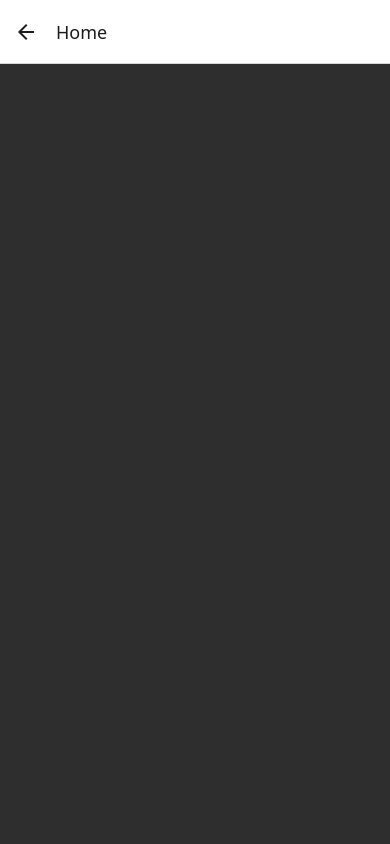
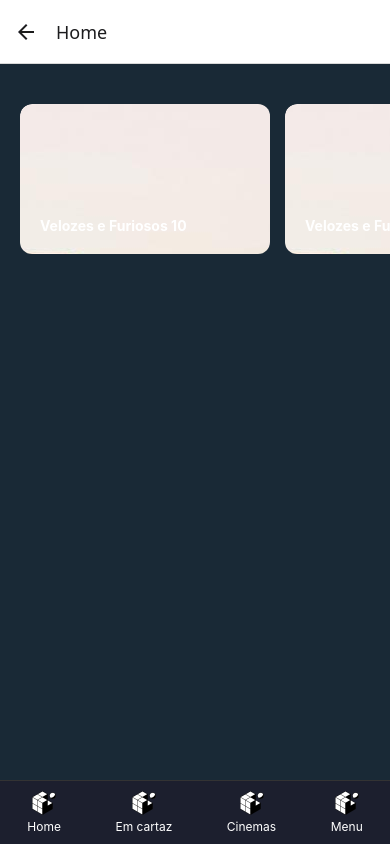
Before and after one commit to rodrigosantana24/projeto-dsi, a React Native app: screen /Home in a window 390 px wide. Built offline with nearby package versions, Linux system fonts and the light colour scheme.

Commit message:
Criacao movieCard e BottomTab

```diff
--- /dev/null
+++ b/src/components/BottomTab.jsx
@@ -0,0 +1,41 @@
+import React from 'react';
+import { View, TouchableOpacity, Image, Text, StyleSheet } from 'react-native';
+
+export default function BottomTab() {
+  return (
+    <View style={styles.bottomTab}>
+      <TouchableOpacity style={styles.tabItem}>
+        <Image source={require('../assets/favicon.png')} style={styles.tabIcon} />
+        <Text style={styles.tabText}>Home</Text>
+      </TouchableOpacity>
+      <TouchableOpacity style={styles.tabItem}>
+        <Image source={require('../assets/favicon.png')} style={styles.tabIcon} />
+        <Text style={styles.tabText}>Em cartaz</Text>
+      </TouchableOpacity>
+      <TouchableOpacity style={styles.tabItem}>
+        <Image source={require('../assets/favicon.png')} style={styles.tabIcon} />
+        <Text style={styles.tabText}>Cinemas</Text>
+      </TouchableOpacity>
+      <TouchableOpacity style={styles.tabItem}>
+        <Image source={require('../assets/favicon.png')} style={styles.tabIcon} />
+        <Text style={styles.tabText}>Menu</Text>
+      </TouchableOpacity>
+    </View>
+  );
+}
+
+const styles = StyleSheet.create({
+  bottomTab: {
+    flexDirection: 'row',
+    justifyContent: 'space-around',
+    alignItems: 'center',
+    backgroundColor: '#1C1F2E',
+    paddingVertical: 10,
+    borderTopWidth: 1,
+    borderTopColor: '#333',
+  },
+  tabItem: { alignItems: 'center' },
+  tabIcon: { width: 24, height: 24, marginBottom: 4 },
+  tabText: { color: 'white', fontSize: 12 },
+  placeholderTabItem: { width: 50, height: 40 },
+});
--- /dev/null
+++ b/src/components/MovieCard.jsx
@@ -0,0 +1,39 @@
+import React from 'react';
+import { View, ImageBackground, Text, StyleSheet } from 'react-native';
+
+export default function MovieCard({ title, image }) {
+  return (
+    <View style={styles.card}>
+      <ImageBackground source={image} style={styles.image} imageStyle={styles.imageStyle}>
+        <View style={styles.textContainer}>
+            <Text style={styles.title}>{title}</Text>
+        </View>
+      </ImageBackground>
+    </View>
+  );
+}
+
+const styles = StyleSheet.create({
+    card: {
+      width: 250,
+      height: 150,
+      borderRadius: 12,
+      overflow: 'hidden',
+      marginRight: 15,
+    },
+    image: {
+      flex: 1,
+      justifyContent: 'flex-end',
+    },
+    imageStyle: {
+      borderRadius: 12,
+    },
+    textContainer: {
+      padding: 20,
+    },
+    title: {
+      color: 'white',
+      fontSize: 14,
+      fontWeight: 'bold',
+    }
+  });
--- a/src/screens/HomeScreen.jsx
+++ b/src/screens/HomeScreen.jsx
@@ -1,5 +1,25 @@
 import React from 'react';
-import { View, StyleSheet } from 'react-native';
+import { View, StyleSheet, FlatList} from 'react-native';
+import MovieCard from '../components/MovieCard';
+import BottomTab from '../components/BottomTab';
+
+const movieListTest = [
+  {
+    title: 'Velozes e Furiosos 10',
+    image: require('../assets/velozes_furiosos.jpg'),
+    rating: 4.7,
+  },
+  {
+    title: 'Velozes e Furiosos 10',
+    image: require('../assets/velozes_furiosos.jpg'),
+    rating: 4.7,
+  },
+  {
+    title: 'Velozes e Furiosos 10',
+    image: require('../assets/velozes_furiosos.jpg'),
+    rating: 4.7,
+  },
+];
 
 export default function HomeScreen( { navigation} ) {
     React.useLayoutEffect(() => {
@@ -8,13 +28,29 @@
       }, [navigation]);
 
       return (
-        <View style={styles.container}></View>
+        <View style={styles.container}>
+          <FlatList
+            data={movieListTest}
+            horizontal
+            keyExtractor={(item, index) => index.toString()}
+            renderItem={({ item }) => (
+              <MovieCard title={item.title} image={item.image} rating={item.rating} />
+            )}
+            showsHorizontalScrollIndicator={false}
+            contentContainerStyle={{ paddingHorizontal: 20, paddingTop: 40 }}
+          />
+          <BottomTab />
+        </View>
   );
 }
 
 const styles = StyleSheet.create({
   container: {
     flex: 1,
-    backgroundColor: '#2F2E2E', // Cor de fundo para a tela home
+    backgroundColor: '#192936'
   },
+  content: {
+    flex: 1,
+    padding: 20,
+  }
 });
```
Also changed, not shown: src/assets/velozes_furiosos.jpg (added).
